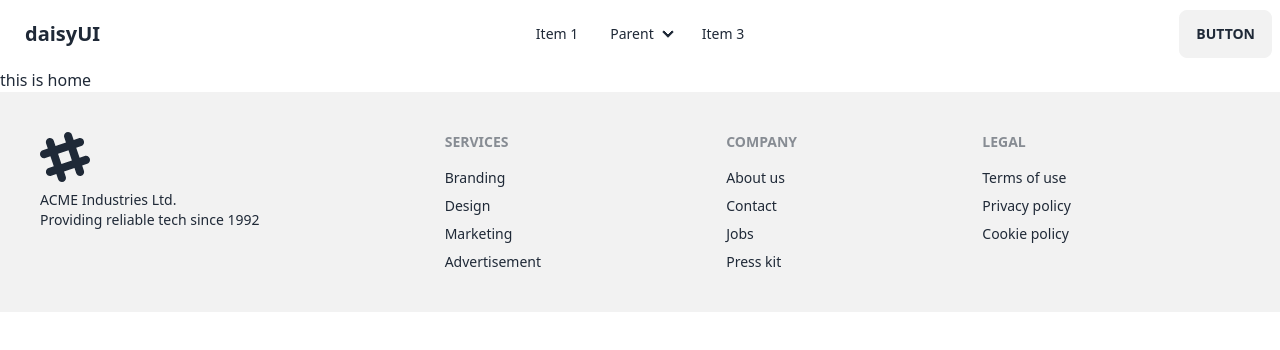
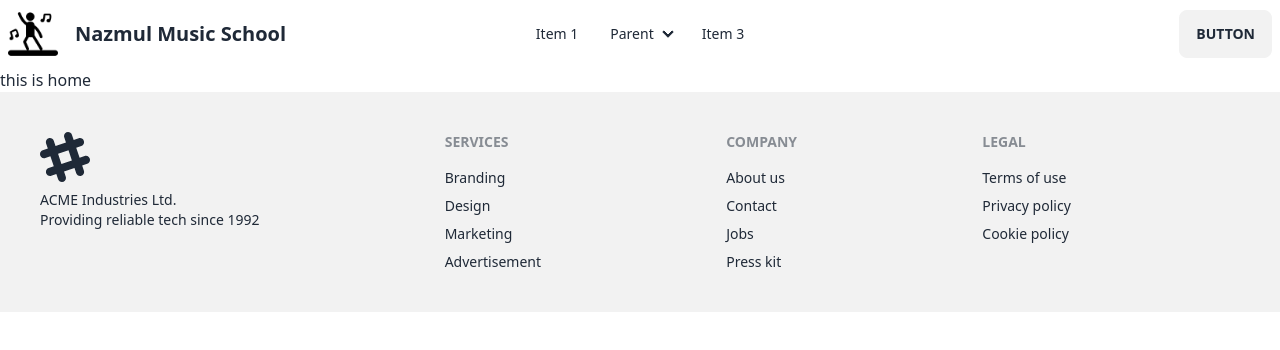
Before and after one commit to Nazmulhasan032/Music_school_client_site, a React (Vite) app: page / in a window 1280 px wide. Shown: the top 350 px of the page. Built offline with nearby package versions, Linux system fonts and the light colour scheme.

Commit message:
logo added in header section

```diff
--- a/src/Pages/Shared/Navbar/Navbar.jsx
+++ b/src/Pages/Shared/Navbar/Navbar.jsx
@@ -1,11 +1,15 @@
-import React from 'react';
+
+import logo from '../../../assets/logo.png';
 
 const Navbar = () => {
     return (
         <div>
             <div className="navbar bg-base-100">
                 <div className="navbar-start">
-                    <a className="btn btn-ghost normal-case text-xl">daisyUI</a>
+                    <div className='w-[50px]'>
+                        <img src={logo} alt="" />
+                    </div>
+                    <a className="btn btn-ghost normal-case text-xl">Nazmul Music School</a>
                 </div>
                 <div className="navbar-center hidden lg:flex">
                     <ul className="menu menu-horizontal px-1">
```
Also changed, not shown: src/assets/logo.png (added).
